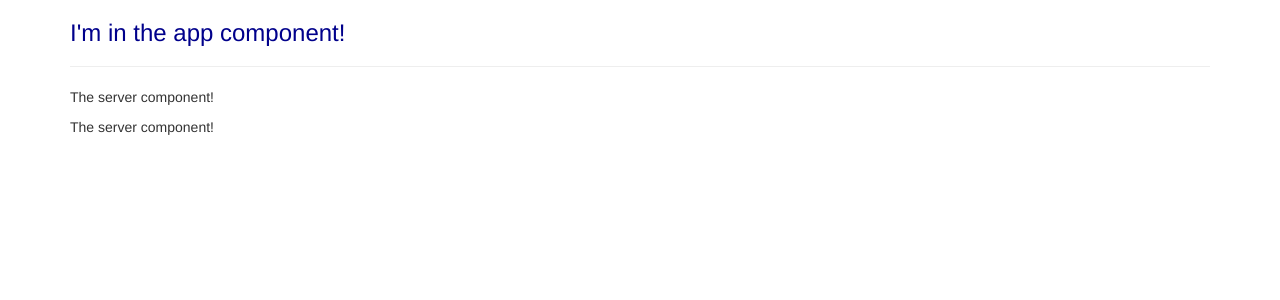
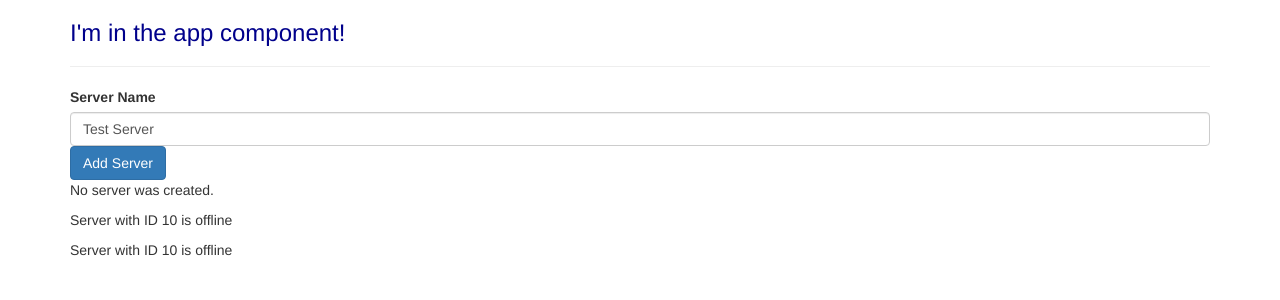
Before and after one commit to blazersand2000/angular-course, an Angular app: page / in a window 1280 px wide. Shown: the top 300 px of the page. Built offline with nearby package versions, Linux system fonts and the light colour scheme.

Commit message:
Everything up to assignment 2

```diff
--- a/src/app/app.module.ts
+++ b/src/app/app.module.ts
@@ -1,5 +1,6 @@
 import { BrowserModule } from '@angular/platform-browser';
 import { NgModule } from '@angular/core';
+import { FormsModule } from '@angular/forms';
 
 import { AppComponent } from './app.component';
 import { ServerComponent } from './server/server.component';
@@ -12,7 +13,8 @@
     ServersComponent
 	],
 	imports: [
-		BrowserModule
+    BrowserModule,
+    FormsModule
 	],
 	providers: [],
 	bootstrap: [AppComponent]
--- a/src/app/server/server.component.html
+++ b/src/app/server/server.component.html
@@ -1 +1 @@
-<p>The server component!</p>
+<p>{{ 'Server' }} with ID {{ serverId }} is {{ getServerStatus() }}</p>
--- a/src/app/server/server.component.ts
+++ b/src/app/server/server.component.ts
@@ -5,5 +5,10 @@
   templateUrl: './server.component.html'
 })
 export class ServerComponent {
+  serverId: number = 10;
+  serverStatus: string = 'offline';
 
+  getServerStatus() {
+    return this.serverStatus;
+  }
 }
--- /dev/null
+++ b/src/app/servers/servers.component.html
@@ -0,0 +1,18 @@
+<label>Server Name</label>
+<!-- <input
+  type="text"
+  class="form-control"
+  (input)="onUpdateServerName($event)"> -->
+  <input
+  type="text"
+  class="form-control"
+  [(ngModel)]="serverName">
+  <!-- <p>{{ serverName }}</p> -->
+<button
+  class="btn btn-primary"
+  [disabled]="!allowNewServer"
+  (click)="onCreateServer()">Add Server</button>
+<!-- <p>{{ allowNewServer }}</p> -->
+<p>{{ serverCreationStatus }}</p>
+<app-server></app-server>
+<app-server></app-server>
--- a/src/app/servers/servers.component.ts
+++ b/src/app/servers/servers.component.ts
@@ -4,16 +4,33 @@
   // selector: '[app-servers]',
   // selector: '.app-servers',
   selector: 'app-servers',
-  template: `
-    <app-server></app-server>
-    <app-server></app-server>`,
+  // template: `
+  // <button class="btn btn-primary">Add Server</button>
+  // <app-server></app-server>
+  // <app-server></app-server>`,
+  templateUrl: './servers.component.html',
   styleUrls: ['./servers.component.css']
 })
 export class ServersComponent implements OnInit {
+  allowNewServer: boolean = false;
+  serverCreationStatus: string = 'No server was created.'
+  serverName = 'Test Server';
 
-  constructor() { }
+  constructor() {
+    setTimeout(() => {
+      this.allowNewServer = true;
+    }, 2000);
+  }
 
   ngOnInit() {
   }
 
+  onCreateServer() {
+    this.serverCreationStatus = 'Server was created! Name is ' + this.serverName + '.';
+  }
+
+  onUpdateServerName(event: any) {
+    this.serverName = event.target.value;
+  }
+
 }
```
